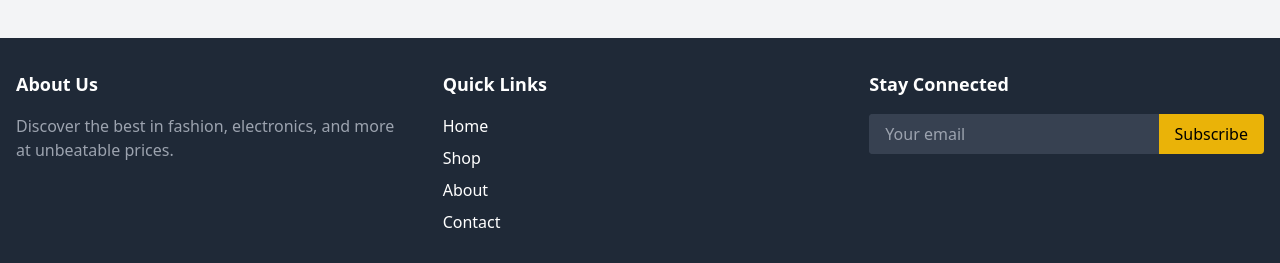
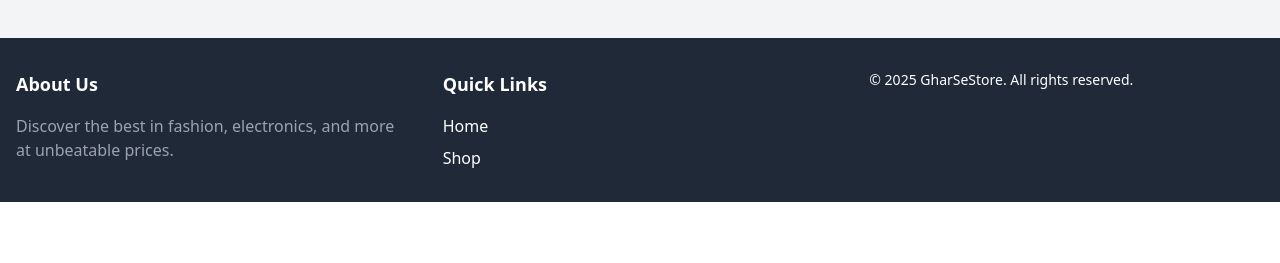
Before and after one commit to durgasahu24/GharSeStore, a React (Vite) app in the folder frontend/: page /payment/1 in a window 1280 px wide. Shown: the part 826-1089 px from the top of the page. After the commit the page ends 1028 px from the top, so only its background shows below. Built offline with nearby package versions, Linux system fonts and the light colour scheme; no server answers.

Commit message:
modified footer

```diff
--- a/frontend/src/Customer/Components/Footer/Footer.jsx
+++ b/frontend/src/Customer/Components/Footer/Footer.jsx
@@ -19,7 +19,7 @@ export const Footer = () => {
                         <div>
                             <h3 className="text-lg font-bold mb-4">Quick Links</h3>
                             <ul className="space-y-2">
-                                {["Home", "Shop", "About", "Contact"].map((link) => (
+                                {["Home", "Shop"].map((link) => (
                                     <li key={link}>
                                         <a href={`#${link.toLowerCase()}`} className="hover:text-yellow-500">
                                             {link}
@@ -29,23 +29,9 @@ export const Footer = () => {
                             </ul>
                         </div>
 
-                        {/* Newsletter */}
-                        <div>
-                            <h3 className="text-lg font-bold mb-4">Stay Connected</h3>
-                            <form className="flex items-center bg-gray-700 rounded overflow-hidden">
-                                <input
-                                    type="email"
-                                    className="px-4 py-2 bg-gray-700 text-white placeholder-gray-400 focus:outline-none w-full"
-                                    placeholder="Your email"
-                                />
-                                <button
-                                    type="submit"
-                                    className="px-4 py-2 bg-yellow-500 hover:bg-yellow-600 text-black"
-                                >
-                                    Subscribe
-                                </button>
-                            </form>
-                        </div>
+                        <p class="text-sm">
+                            © 2025 GharSeStore. All rights reserved.
+                        </p>
                     </div>
                 </div>
             </footer>
```
Also changed, not shown: frontend/src/Pages/HomePage.jsx (line endings or trailing spaces).
